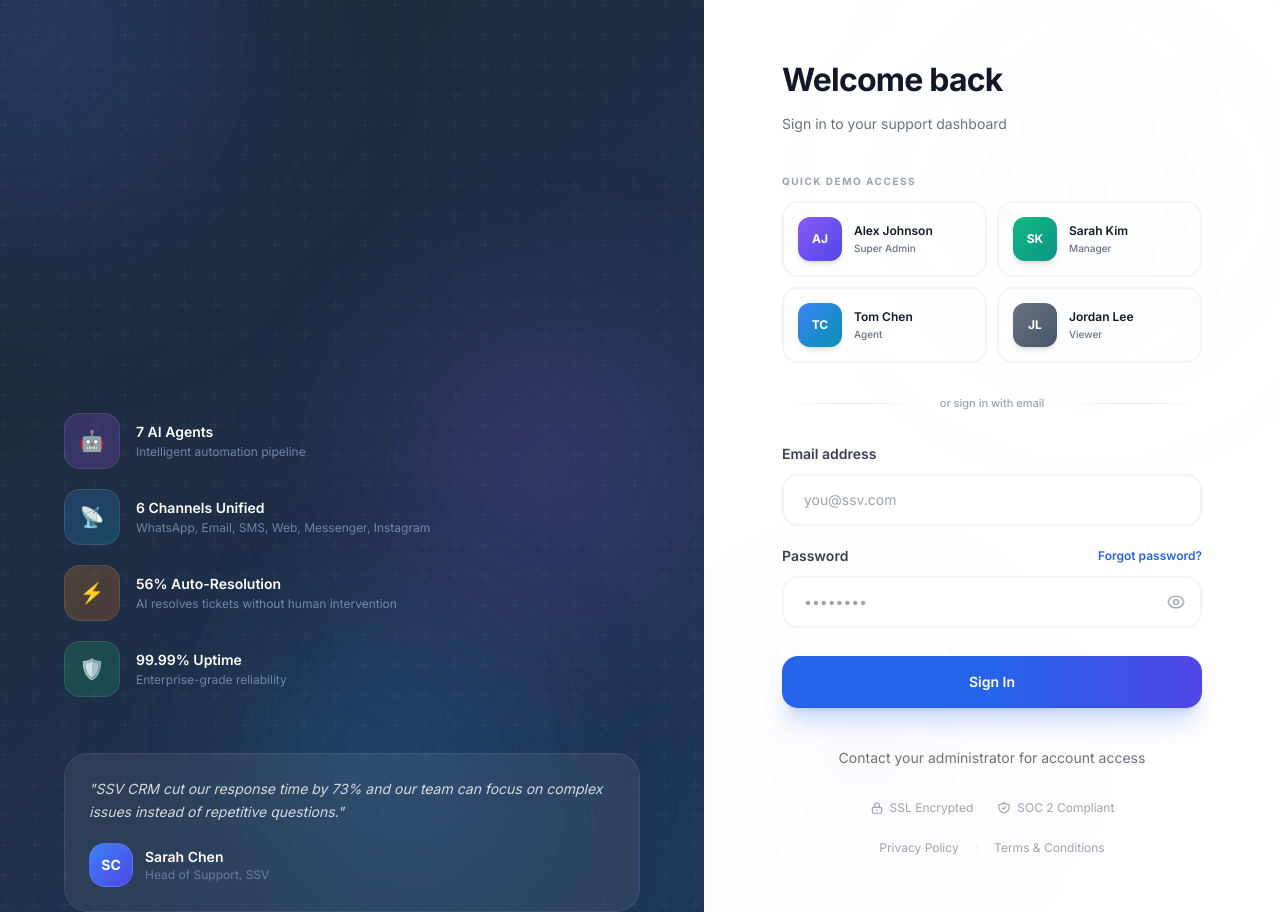
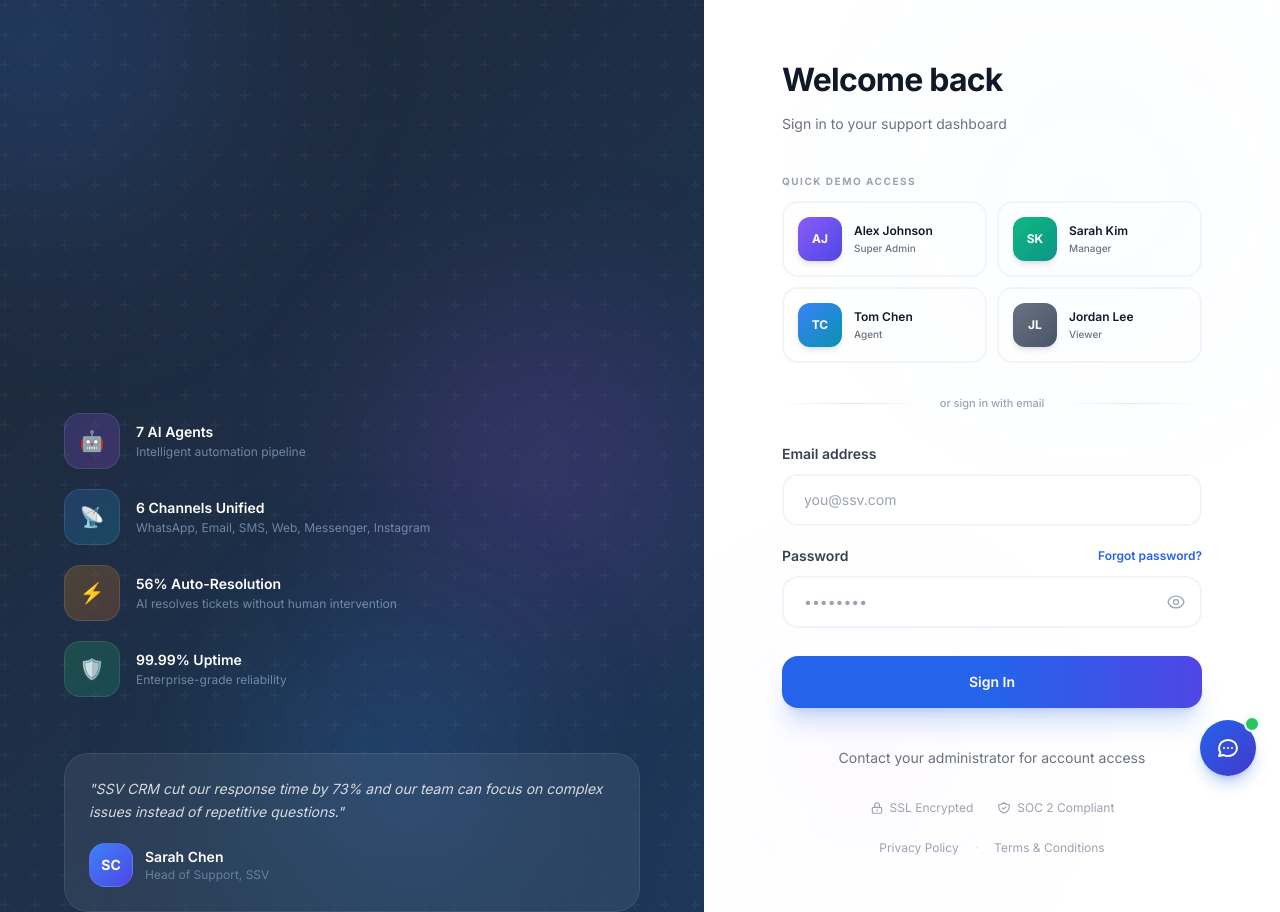
Before and after one commit to glorino/supportflow-ai, a Next.js app: page /login in a window 1280 px wide. Built offline with nearby package versions, Linux system fonts and the light colour scheme.

Commit message:
Add ChatWidget to login/public homepage

```diff
--- a/src/app/login/page.tsx
+++ b/src/app/login/page.tsx
@@ -2,6 +2,7 @@
 
 import Link from "next/link";
 import { useState } from "react";
+import { ChatWidget } from "@/components/chat-widget";
 
 const demoLogins = [
   { email: "admin@ssv.com", password: "admin123", role: "Super Admin", name: "Alex Johnson", avatar: "AJ", gradient: "from-violet-500 to-indigo-600" },
@@ -284,6 +285,7 @@ export default function LoginPage() {
           </div>
         </div>
       </div>
+      <ChatWidget />
     </div>
   );
 }
```
